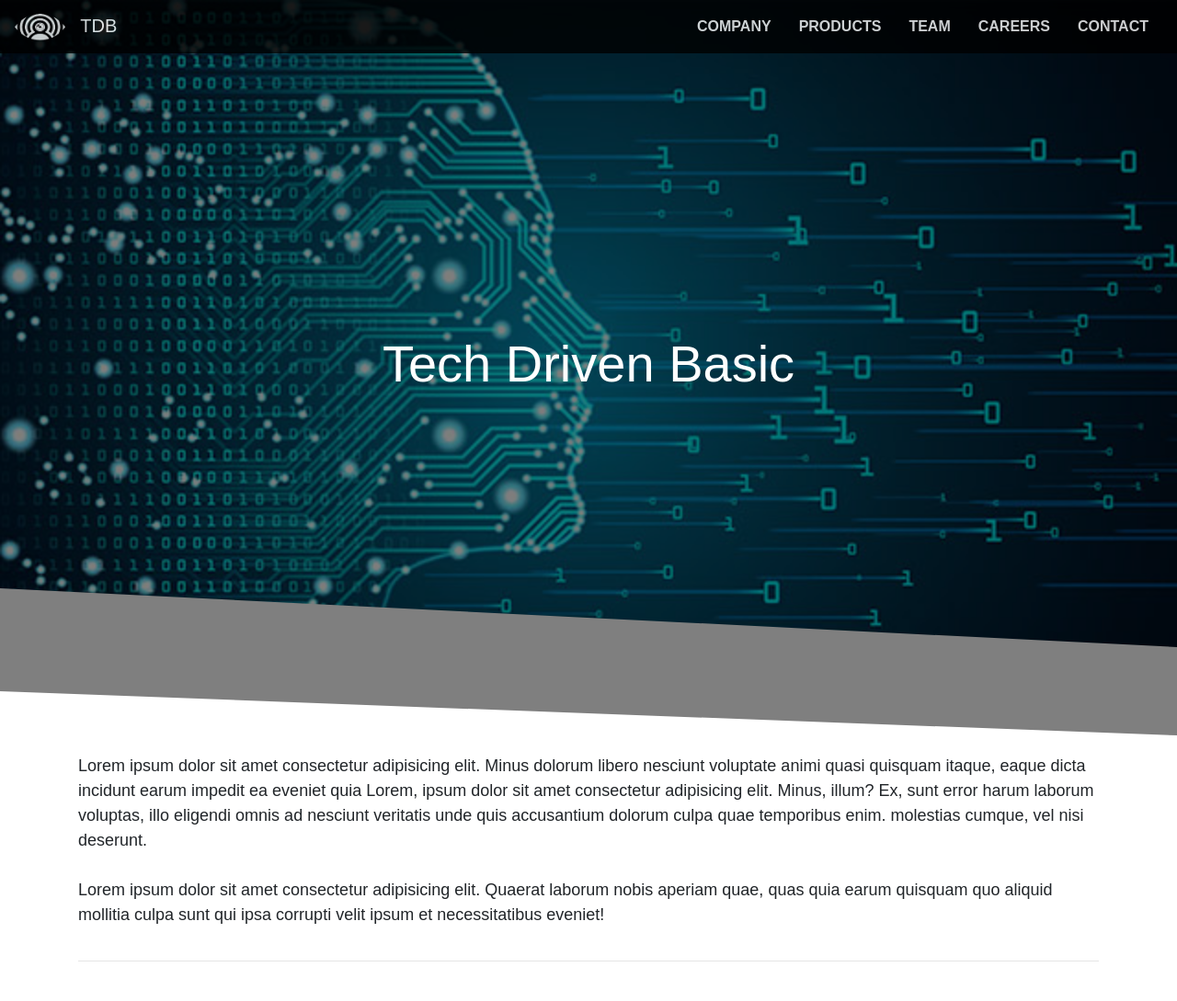
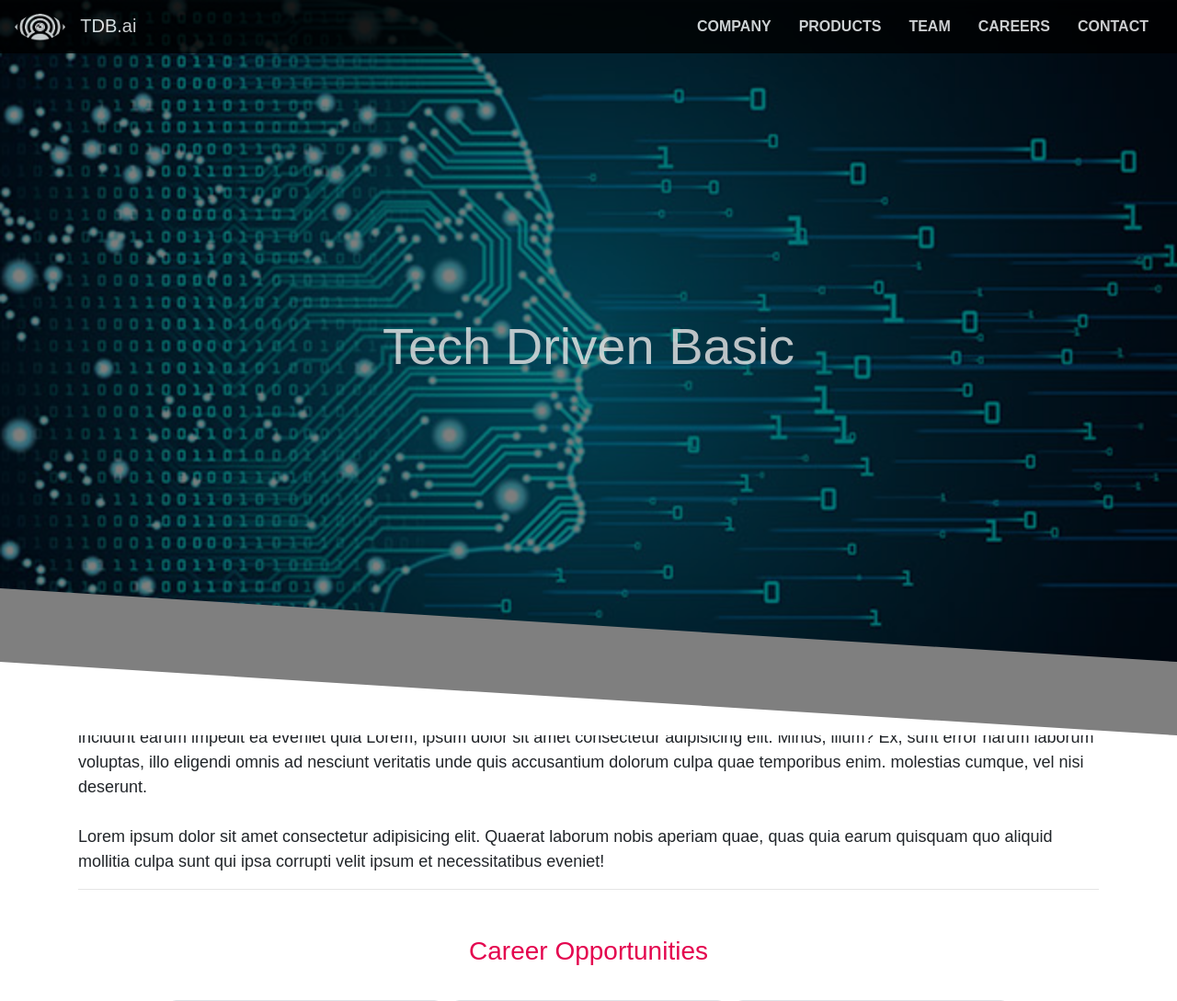
Before and after one commit to dhavalmaniyar/TDB, a Django app: page /careers in a window 1280 px wide. Shown: the top 1089 px of the page at 92% size. Run offline with Django 3.2, Linux system fonts and the light colour scheme; data comes from the database, SQL or seed files in the repository; some libraries are stand-ins or nearby versions.

Commit message:
Update-1

```diff
--- a/tdb_project/views.py
+++ b/tdb_project/views.py
@@ -47,4 +47,4 @@
     rresume=request.FILES['resume']
     submitdata=Applicant(name=fname,lastName=lname,email=remail,phone=rphone,resume=rresume)
     submitdata.save()
-    return render(request,'company.html',{'message':'Form submitted successfully'})
+    return render(request,'test.html',{'message':'Form submitted successfully'})
--- a/templates/basic.html
+++ b/templates/basic.html
@@ -63,9 +63,7 @@
 
         .content{
             animation: 1.5s ease-out 0s 1 sildeInFromTop;
-             padding-top:20px;
-            padding-bottom: 20px;
-
+             padding-top:10px;
             font-size: 18px;
             font-weight:300;
             z-index: 2;
@@ -75,14 +73,13 @@
         body {
             font-family: 'Open Sans', sans-serif;
             line-height: 1.5;
-
         }
 
 
         .navbar {
             background-color: black;
             opacity: 0.8;
-            z-index: 3;
+            z-index: 10;
             position: fixed;
             right: 0;
             left: 0;
@@ -90,12 +87,12 @@
         }
 
         .showcase {
-            height: 100vh;
+            height: 94vh;
             display: flex;
             align-items: center;
             justify-content: center;
             text-align: center;
-            color: #fff;
+            color:  rgba(233, 230, 230, 0.808);
             padding: 0 20px;
         }
 
@@ -129,7 +126,7 @@
             left: 0;
             background: rgba(0, 0, 0, 0.5);
             position: absolute;
-            clip-path:polygon(0% 0%,100% 0%,100% 100%,0% 94%)
+            clip-path:polygon(0% 0%,100% 0%,100% 100%,0% 90%)
         }
 
         .content {
@@ -154,6 +151,7 @@
             display: inline;
             letter-spacing: 1px;
             margin: 0px 5px;
+
         }
 
         .foot {
@@ -162,6 +160,7 @@
             left: 0px;
             right: 0px;
             padding-top: 10px;
+            z-index:3;
         }
 
         #videobtn {
@@ -169,7 +168,7 @@
             top: 90px;
         }
         #banner{
-    clip-path:polygon(0% 0%,100% 0%,100% 88%,0% 80%)
+    clip-path:polygon(0% 0%,100% 0%,100% 90%,0% 80%)
 }
         @media screen and (max-width: 950px){
             .remove {
@@ -216,7 +215,7 @@
     <a class="navbar-brand text-white" href="{%url 'index'%}"><img src="{%static '/images/tdbWhite.png'%}"
                                                                    style="height: 30px;"
                                                                    alt=""> &nbsp;
-        TDB</a>
+        TDB.ai</a>
     <button class="navbar-toggler custom-toggler" type="button" data-toggle="collapse"
             data-target="#navbarNavDropdown" aria-controls="navbarNavDropdown" aria-expanded="false"
             aria-label="Toggle navigation">
@@ -258,7 +257,7 @@
             <center>
 
                 <h5 class="text-white"><img src="{%static '/images/tdbWhite.png'%}"
-                                            style="height: 20px;font-weight: 900;" alt=""> TDB
+                                            style="height: 20px;font-weight: 900;" alt=""> TDB.ai
                 </h5>
             </center>
         </div>
--- a/templates/careers.html
+++ b/templates/careers.html
@@ -78,26 +78,8 @@
     </p>
     <hr>
 </div>
-<br>
 <section class="container" style="margin-top: 50px;">
-
-    <div class="row align-items-center ">
-        <div class="col-md-3 text-center">
-            <h1 class="heading">Accolades</h1>
-        </div>
-        <div class="col-md-9">
-            <div class="row justify-content-center">
-                <div class="p-2 ">
-                    <img src="/static/test.jpg" width="200px" alt="">
-                </div>
-                <div class="p-2">
-                    <img src="/static/test.jpg" width="200px" alt="">
-                </div>
-            </div>
-        </div>
-    </div>
-
-    <h1 class="text-center heading" id="find" style="margin-top:50px;">Career Opportunities</h1><br>
+    <h3 class="text-center heading" id="find" style="margin-top:50px;">Career Opportunities</h3><br>
     <div class="row justify-content-center">
         {% for careerdata in data %}
 
@@ -105,22 +87,17 @@
 
         <div class="gallery p-2 border">
             <div>
-                <div class="text">
                     <h5><strong> Opportunity: &nbsp;{{careerdata.opportunity}}</strong>
                         </h5>
                     <hr>
                     <p style="font-size:13px"><strong>Experience:</strong> {{careerdata.experience}} Years</p>
                     <p style="font-size:13px"><strong>Location:</strong> {{careerdata.location}}</p>
                     <p style="font-size:13px"><strong>Date: </strong>{{careerdata.createdOn}}</p>
-                    <!--                    <button class="btn btn-danger" style="margin-left:40%" >Apply</button>-->
-
-
-                    <!-- Button trigger modal -->
                     <button type="button" class="btn btn-danger" style="margin-left:40%;" data-toggle="modal"
                             data-target="#modal{{careerdata.id}}">
                         Apply
                     </button>
-                </div>
+
             </div>
 
         </div>
@@ -130,7 +107,7 @@
             <div class="modal-dialog modal-lg" role="document">
                 <div class="modal-content">
                     <div class="modal-header">
-                        <h2 class="modal-title heading" id="exampleModalLongTitle">{{careerdata.opportunity}}</h2>
+                        <h4 class="modal-title heading" id="exampleModalLongTitle">{{careerdata.opportunity}}</h4>
                         <button type="button" class="close" data-dismiss="modal" aria-label="Close">
                             <span aria-hidden="true">&times;</span>
                         </button>
@@ -138,11 +115,11 @@
                     <div class="modal-body">
                         <h3>Skills Required:</h3>
 
-                        <p class="content" style="color:grey;">{{careerdata.skills|linebreaksbr}}</p>
+                        <p class="content" style="color:grey;font-size: 15px; ">{{careerdata.skills|linebreaksbr}}</p>
 
                         <h3>Responsibilities:</h3>
 
-                        <p class="content" style="color:grey;">{{ careerdata.responsibilities|linebreaksbr }}</p>
+                        <p class="content" style="color:grey;font-size: 15px;">{{ careerdata.responsibilities|linebreaksbr }}</p>
                     </div>
                     <div class="modal-footer">
                         <button type="button" class="btn btn-secondary" data-dismiss="modal">Cancel</button>
--- a/templates/product1.html
+++ b/templates/product1.html
@@ -5,7 +5,7 @@
 
 <body>
 
-    <section class="showcase" style="background-color: rgb(228, 5, 79);">
+    <section class="showcase">
         <div class="video-container">
             <img src="{% static '/images/deeplearning.jpg'%}" id="banner" width="100%" height="" alt="">
 
@@ -29,7 +29,7 @@
         <div class="row">
             <div class="col-md-6 ">
                 <h1>
-                    Core<span style="color:rgb(228, 5, 79) ;"> metric</span>
+                    CORE<span style="color:rgb(228, 5, 79) ;">METRIC</span>
                 </h1>
                 <br>
                 <p style="font-size: 16px;">Lorem ipsum dolor sit amet consectetur adipisicing elit. Distinctio impedit veniam facere sit odit. Adipisci, expedita itaque earum quasi molestias pariatur, maiores recusandae officiis accusamus repellat corporis, dolorum assumenda amet. <br>Lorem ipsum dolor sit amet, consectetur adipisicing elit. Omnis accusamus molestias similique nulla, adipisci quis, vitae magnam sint temporibus consequuntur et odit dolore sequi saepe voluptatibus, eum nesciunt quas voluptate!</p>
@@ -46,7 +46,7 @@
             </div>
             <div class="col-md-6">
                 <h1>
-                    Cam<span style="color:rgb(228, 5, 79) ;">Sac</span>
+                    CAM<span style="color:rgb(228, 5, 79) ;">SEC</span>
                 </h1>
                 <br>
                 <p style="font-size: 16px;">Lorem ipsum dolor sit amet consectetur adipisicing elit. Distinctio impedit veniam facere sit odit. Adipisci, expedita itaque earum quasi molestias pariatur, maiores recusandae officiis accusamus repellat corporis, dolorum assumenda amet. <br>Lorem ipsum dolor sit amet, consectetur adipisicing elit. Omnis accusamus molestias similique nulla, adipisci quis, vitae magnam sint temporibus consequuntur et odit dolore sequi saepe voluptatibus, eum nesciunt quas voluptate!</p>
--- a/templates/team.html
+++ b/templates/team.html
@@ -121,8 +121,6 @@
     </div>
 
   </section>
-{% for media in mediadata%}
-  {{media.resume}}
-{%endfor%}
+
 </body>
 {%endblock body%}
```
Also changed, not shown: templates/contact.html (+7 -9 lines), templates/test.html (+10 -18 lines).
